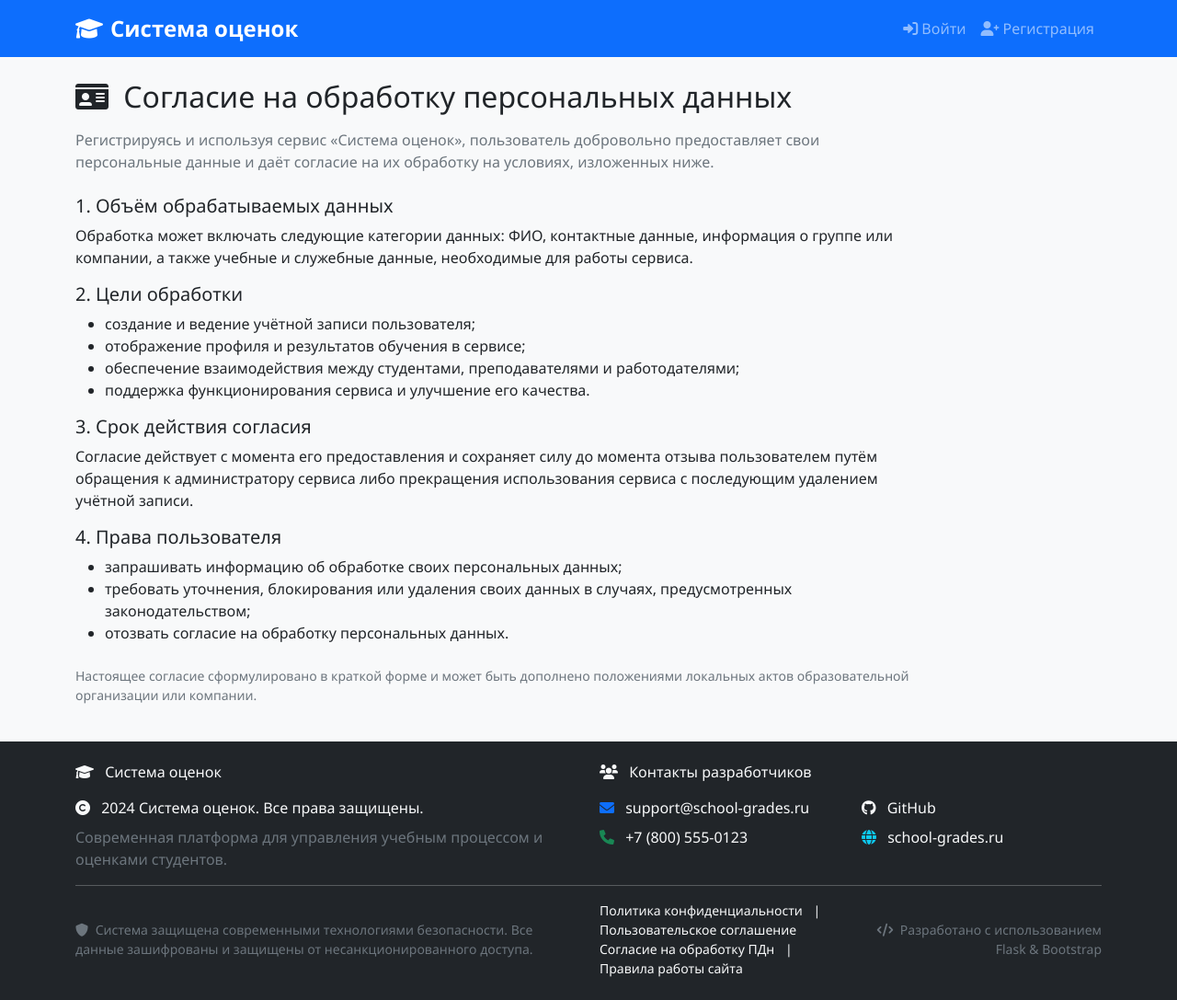
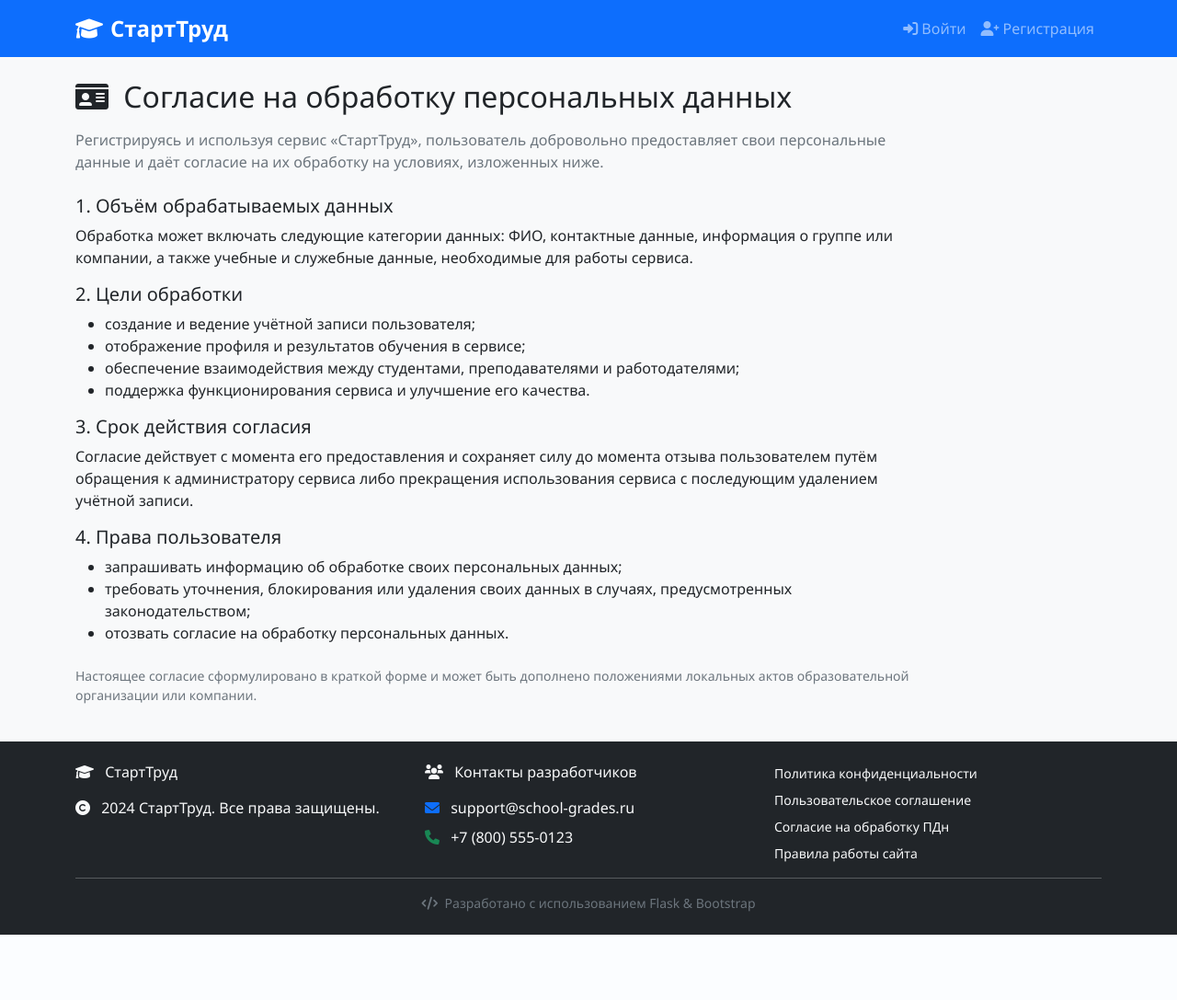
Before and after one commit to HectorTW/university-grades, a Flask app: page /docs/personal-data-consent in a window 1280 px wide. Shown: the whole page at 92% size. After the commit the page ends 1016 px from the top, so only its background shows below. Run offline with Flask 3, Linux system fonts and the light colour scheme; some libraries are stand-ins or nearby versions.

Commit message:
Template updates: base layout, dashboards, auth, legal docs
Made-with: Cursor

```diff
--- a/templates/admin_dashboard.html
+++ b/templates/admin_dashboard.html
@@ -1,6 +1,6 @@
 {% extends "base.html" %}
 
-{% block title %}Админ-панель - Система оценок{% endblock %}
+{% block title %}Админ-панель - СтартТруд{% endblock %}
 
 {% block content %}
 <div class="row">
--- a/templates/base.html
+++ b/templates/base.html
@@ -4,7 +4,7 @@
     <meta charset="UTF-8">
     <meta name="viewport" content="width=device-width, initial-scale=1.0">
     <meta name="csrf-token" content="{{ csrf_token() }}">
-    <title>{% block title %}Система оценок{% endblock %}</title>
+    <title>{% block title %}СтартТруд{% endblock %}</title>
     <link href="https://cdn.jsdelivr.net/npm/bootstrap@5.1.3/dist/css/bootstrap.min.css" rel="stylesheet">
     <link href="https://cdnjs.cloudflare.com/ajax/libs/font-awesome/6.0.0/css/all.min.css" rel="stylesheet">
     <link href="{{ url_for('static', filename='css/style.css') }}" rel="stylesheet">
@@ -13,7 +13,7 @@
     <nav class="navbar navbar-expand-lg navbar-dark bg-primary">
         <div class="container">
             <a class="navbar-brand" href="{{ url_for('index') }}">
-                <i class="fas fa-graduation-cap me-2"></i>Система оценок
+                <i class="fas fa-graduation-cap me-2"></i>СтартТруд
             </a>
 
             <button class="navbar-toggler" type="button" data-bs-toggle="collapse" data-bs-target="#navbarNav">
@@ -118,26 +118,21 @@
     <footer class="bg-dark text-light py-4 mt-auto">
         <div class="container">
             <div class="row">
-                <div class="col-md-6">
+                <div class="col-md-4 mb-4 mb-md-0">
                     <h6 class="mb-3">
                         <i class="fas fa-graduation-cap me-2"></i>
-                        Система оценок
+                        СтартТруд
                     </h6>
                     <p class="mb-2">
                         <i class="fas fa-copyright me-2"></i>
-                        2024 Система оценок. Все права защищены.
-                    </p>
-                    <p class="mb-0 text-muted">
-                        Современная платформа для управления учебным процессом и оценками студентов.
+                        2024 СтартТруд. Все права защищены.
                     </p>
                 </div>
-                <div class="col-md-6">
+                <div class="col-md-4 mb-4 mb-md-0">
                     <h6 class="mb-3">
                         <i class="fas fa-users me-2"></i>
                         Контакты разработчиков
                     </h6>
-                    <div class="row">
-                        <div class="col-sm-6">
                     <p class="mb-2">
                         <i class="fas fa-envelope me-2 text-primary"></i>
                         <a href="mailto:support@school-grades.ru" class="text-light text-decoration-none">
@@ -151,61 +146,35 @@
                         </a>
                     </p>
                 </div>
-                        <div class="col-sm-6">
-                            <p class="mb-2">
-                                <i class="fab fa-github me-2 text-light"></i>
-                                <a href="https://github.com/school-grades" class="text-light text-decoration-none">
-                                    GitHub
-                                </a>
-                            </p>
-                            <p class="mb-2">
-                                <i class="fas fa-globe me-2 text-info"></i>
-                                <a href="https://school-grades.ru" class="text-light text-decoration-none">
-                                    school-grades.ru
-                                </a>
-                            </p>
-                        </div>
-                    </div>
-                </div>
-            </div>
-            <hr class="my-3">
-            <div class="row align-items-center">
-                <div class="col-md-6 mb-2 mb-md-0">
-                    <p class="mb-0 text-muted small">
-                        <i class="fas fa-shield-alt me-1"></i>
-                        Система защищена современными технологиями безопасности.
-                        Все данные зашифрованы и защищены от несанкционированного доступа.
-                    </p>
-                </div>
-                <div class="col-md-3 mb-2 mb-md-0">
-                    <ul class="list-inline mb-0 small">
-                        <li class="list-inline-item">
+                <div class="col-md-4">
+                    <ul class="list-unstyled mb-0 small">
+                        <li class="mb-2">
                             <a href="{{ url_for('privacy_policy') }}" class="text-decoration-none text-light">
                                 Политика конфиденциальности
                             </a>
                         </li>
-                        <li class="list-inline-item">|</li>
-                        <li class="list-inline-item">
+                        <li class="mb-2">
                             <a href="{{ url_for('terms_of_use') }}" class="text-decoration-none text-light">
                                 Пользовательское соглашение
                             </a>
                         </li>
-                        <li class="list-inline-item d-block d-md-none"></li>
-                        <li class="list-inline-item">
+                        <li class="mb-2">
                             <a href="{{ url_for('personal_data_consent') }}" class="text-decoration-none text-light">
                                 Согласие на обработку ПДн
                             </a>
                         </li>
-                        <li class="list-inline-item">|</li>
-                        <li class="list-inline-item">
+                        <li>
                             <a href="{{ url_for('site_rules') }}" class="text-decoration-none text-light">
                                 Правила работы сайта
                             </a>
                         </li>
                     </ul>
                 </div>
-                <div class="col-md-3 text-md-end">
-                    <p class="mb-0 text-muted small">
+            </div>
+            <hr class="my-3">
+            <div class="row">
+                <div class="col-12">
+                    <p class="mb-0 text-muted small text-center">
                         <i class="fas fa-code me-1"></i>
                         Разработано с использованием Flask & Bootstrap
                     </p>
--- a/templates/docs/personal_data_consent.html
+++ b/templates/docs/personal_data_consent.html
@@ -10,7 +10,7 @@
             Согласие на обработку персональных данных
         </h2>
         <p class="text-muted mb-4">
-            Регистрируясь и используя сервис «Система оценок», пользователь добровольно предоставляет свои персональные
+            Регистрируясь и используя сервис «СтартТруд», пользователь добровольно предоставляет свои персональные
             данные и даёт согласие на их обработку на условиях, изложенных ниже.
         </p>
 
--- a/templates/docs/privacy_policy.html
+++ b/templates/docs/privacy_policy.html
@@ -11,7 +11,7 @@
         </h2>
         <p class="text-muted mb-4">
             Настоящая политика конфиденциальности описывает, какие персональные данные обрабатываются в сервисе
-            «Система оценок», в каких целях и как они защищаются.
+            «СтартТруд», в каких целях и как они защищаются.
         </p>
 
         <h5>1. Обрабатываемые данные</h5>
--- a/templates/docs/site_rules.html
+++ b/templates/docs/site_rules.html
@@ -9,7 +9,7 @@
             <i class="fas fa-list-check me-2"></i>
             Правила работы сайта
         </h2>
-        <p class="text-muted mb-4">Базовые правила использования сервиса «Система оценок» для соискателей, работодателей и экспертов.</p>
+        <p class="text-muted mb-4">Базовые правила использования сервиса «СтартТруд» для соискателей, работодателей и экспертов.</p>
 
         <ul class="nav nav-tabs mb-3" role="tablist">
             <li class="nav-item" role="presentation">
--- a/templates/docs/terms_of_use.html
+++ b/templates/docs/terms_of_use.html
@@ -10,7 +10,7 @@
             Пользовательское соглашение (Публичная оферта)
         </h2>
         <p class="text-muted mb-4">
-            Настоящее соглашение определяет условия использования сервиса «Система оценок» всеми категориями
+            Настоящее соглашение определяет условия использования сервиса «СтартТруд» всеми категориями
             пользователей: соискателями (студентами), работодателями и экспертами (преподавателями).
         </p>
 
--- a/templates/employer_dashboard.html
+++ b/templates/employer_dashboard.html
@@ -1,6 +1,6 @@
 {% extends "base.html" %}
 
-{% block title %}Панель работодателя - Система оценок{% endblock %}
+{% block title %}Панель работодателя - СтартТруд{% endblock %}
 
 {% block content %}
 <div class="row">
--- a/templates/employer_invitations.html
+++ b/templates/employer_invitations.html
@@ -1,6 +1,6 @@
 {% extends "base.html" %}
 
-{% block title %}Мои приглашения - Система оценок{% endblock %}
+{% block title %}Мои приглашения - СтартТруд{% endblock %}
 
 {% block content %}
 <div class="row">
--- a/templates/employer_profile.html
+++ b/templates/employer_profile.html
@@ -1,6 +1,6 @@
 {% extends "base.html" %}
 
-{% block title %}Профиль компании - Система оценок{% endblock %}
+{% block title %}Профиль компании - СтартТруд{% endblock %}
 
 {% block content %}
 <div class="row justify-content-center">
--- a/templates/grade_students.html
+++ b/templates/grade_students.html
@@ -1,6 +1,6 @@
 {% extends "base.html" %}
 
-{% block title %}Выставление оценок - {{ group.name }} - Система оценок{% endblock %}
+{% block title %}Выставление оценок - {{ group.name }} - СтартТруд{% endblock %}
 
 {% block content %}
 <div class="row">
--- a/templates/index.html
+++ b/templates/index.html
@@ -1,6 +1,6 @@
 {% extends "base.html" %}
 
-{% block title %}Главная - Система оценок{% endblock %}
+{% block title %}Главная - СтартТруд{% endblock %}
 
 {% block content %}
 <div class="row">
@@ -8,7 +8,7 @@
         <div class="jumbotron bg-primary text-white text-center py-4 py-md-5 rounded-3 mb-4 mb-md-5">
             <h1 class="display-4 display-5-mobile">
                 <i class="fas fa-graduation-cap me-2 me-md-3"></i>
-                Система оценок
+                СтартТруд
             </h1>
             <p class="lead d-none d-md-block">Современная платформа для управления оценками и профилями студентов</p>
             <p class="lead d-md-none">Платформа для управления оценками студентов</p>
--- a/templates/login.html
+++ b/templates/login.html
@@ -1,6 +1,6 @@
 {% extends "base.html" %}
 
-{% block title %}Вход - Система оценок{% endblock %}
+{% block title %}Вход - СтартТруд{% endblock %}
 
 {% block content %}
 <div class="row justify-content-center">
--- a/templates/register.html
+++ b/templates/register.html
@@ -1,6 +1,6 @@
 {% extends "base.html" %}
 
-{% block title %}Регистрация - Система оценок{% endblock %}
+{% block title %}Регистрация - СтартТруд{% endblock %}
 
 {% block content %}
 <div class="row justify-content-center">
--- a/templates/student_dashboard.html
+++ b/templates/student_dashboard.html
@@ -1,6 +1,6 @@
 {% extends "base.html" %}
 
-{% block title %}Панель студента - Система оценок{% endblock %}
+{% block title %}Панель студента - СтартТруд{% endblock %}
 
 {% block content %}
 <div class="row">
--- a/templates/student_profile.html
+++ b/templates/student_profile.html
@@ -1,6 +1,6 @@
 {% extends "base.html" %}
 
-{% block title %}Профиль студента - Система оценок{% endblock %}
+{% block title %}Профиль студента - СтартТруд{% endblock %}
 
 {% block content %}
 <div class="row justify-content-center">
--- a/templates/teacher_dashboard.html
+++ b/templates/teacher_dashboard.html
@@ -1,6 +1,6 @@
 {% extends "base.html" %}
 
-{% block title %}Панель учителя - Система оценок{% endblock %}
+{% block title %}Панель учителя - СтартТруд{% endblock %}
 
 {% block content %}
 <div class="row">
@@ -27,7 +27,7 @@
             <div class="stats-number">
                 <i class="fas fa-star"></i>
             </div>
-            <div>Система оценок</div>
+            <div>СтартТруд</div>
         </div>
     </div>
 
```
Lines whose indentation alone changed are shown as unchanged.
